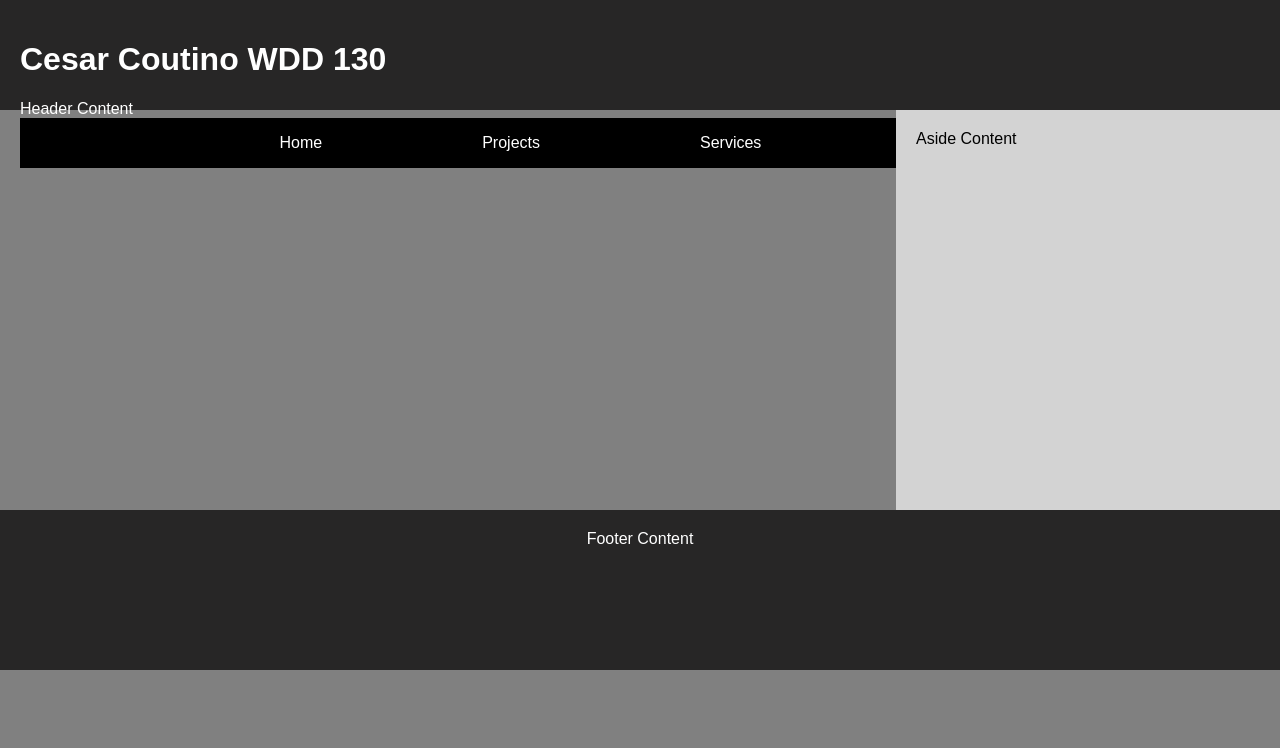
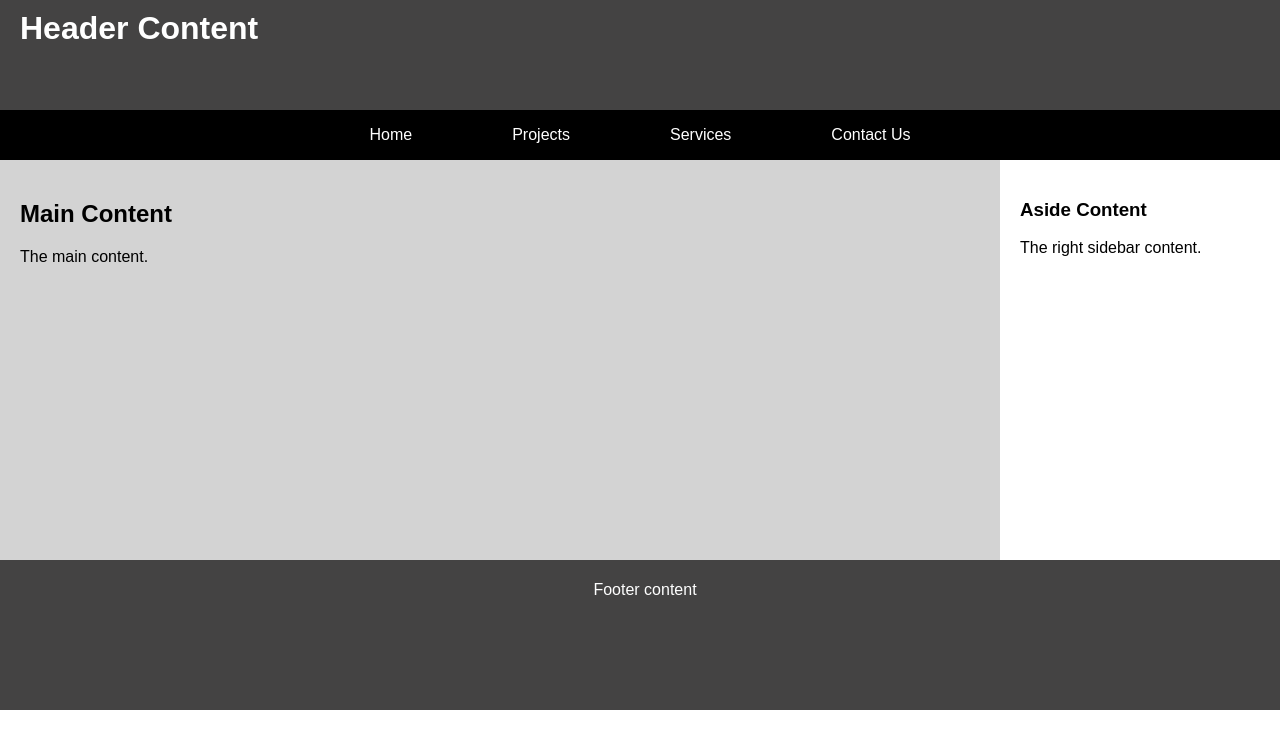
Before and after one commit to cou23001/wdd131, a plain HTML site: page week01/basic-layout.html in a window 1280 px wide. Drawn offline with Linux system fonts and the light colour scheme.

Commit message:
update css

```diff
--- a/week01/basic-layout.html
+++ b/week01/basic-layout.html
@@ -3,22 +3,35 @@
 <head>
     <meta charset="UTF-8">
     <meta name="viewport" content="width=device-width, initial-scale=1.0">
-    <title>Cesar Coutino WDD 130</title>
+    <title>Example</title>
     <link rel="stylesheet" href="styles/layout.css">
 </head>
 <body>
     <header>
-        <h1>Cesar Coutino WDD 130</h1>
-        Header Content
+        <h1>Header Content</h1>
         <nav>
-            <a href="#" title="Home">Home</a>
-            <a href="#" title="Projects">Projects</a>
-            <a href="#" title="Services">Services</a>
-            <a href="#" title="Contact Us">Contact Us</a>
+            <ul>
+                <li><a href="#">Home</a></li>
+                <li><a href="#">Projects</a></li>
+                <li><a href="#">Services</a></li>
+                <li><a href="#">Contact Us</a></li>
+            </ul>
         </nav>
     </header>
-    <main>Main Content</main>
-    <div class="right-sidebar">Aside Content</div>
-    <footer>Footer Content</footer>
+    <main>
+        <div class="content">
+            <article>
+                <h2>Main Content</h2>
+                <p>The main content.</p>
+            </article>
+        </div>
+        <aside>
+            <h3>Aside Content</h3>
+            <p>The right sidebar content.</p>
+        </aside>
+    </main>
+    <footer>
+        <p>Footer content</p>
+    </footer>
 </body>
 </html>
--- a/week01/styles/layout.css
+++ b/week01/styles/layout.css
@@ -1,65 +1,75 @@
 body {
-    font-family: Arial, sans-serif;
     margin: 0;
     padding: 0;
-    display: grid;
-    grid-template-columns: 70% 30%;
-    background-color: gray;
-    color: black;
+    font-family: Arial, sans-serif;
 }
 
 header {
-    background-color: rgb(39, 38, 38);
+    background-color: rgb(68, 67, 67);
     color: white;
-    padding: 20px;
-    height: 70px;
-    grid-column: 1 / 3;
+    width: 100%;
+    padding-top: 10px;
 }
 
-footer {
-    background-color: rgb(39, 38, 38);
-    color: white;
-    padding: 20px;
-    height: 120px;
-    grid-column: 1 / 3;
-    display: flex;
-    justify-content: center;
+h1 {
+    margin: 0;
+    height: 100px;
+    margin-left: 20px;
 }
 
 nav {
     background-color: black;
     color: white;
-    font-family: Arial, sans-serif;
-    text-align: right;
-    grid-column: 1 / 3;
+    width: 100%;
+    height: 50px;
     display: flex;
     align-items: center;
-    height: 50px;
-    justify-content: center;
+    justify-content:center;
+
+}
+
+nav ul {
+    list-style: none;
+    padding: 5px;
+    margin: 10px;
+    display: flex;
+    align-items: center;
+}
+
+nav li {
+    margin-right: 50px;
+    margin-left: 50px;
 }
 
 nav a {
+    text-decoration: none;
     color: white;
-    text-decoration: none;
-    padding: 10px 80px;
+    border-left: 50px;
 }
 
 main {
-    padding: 20px;
+    display: flex;
     height: 400px;
+    background-color: lightgray;
 }
 
-.right-sidebar {
-    background-color: lightgray;
+.content {
+    width: 80%;
     padding: 20px;
 }
 
-.right-sidebar, main {
-    box-sizing: border-box;
+aside {
+    width: 20%;
+    background-color: white;
+    padding: 20px;
 }
 
-@media screen and (max-width: 768px ) {
-    nav a {
-        padding: 10px 5%;
-    }
+footer {
+    background-color: rgb(68, 67, 67);
+    color: white;
+    width: 100%;
+    height: 140px;
+    padding: 5px;
+    display: flex;
+    justify-content: center;
 }
```
